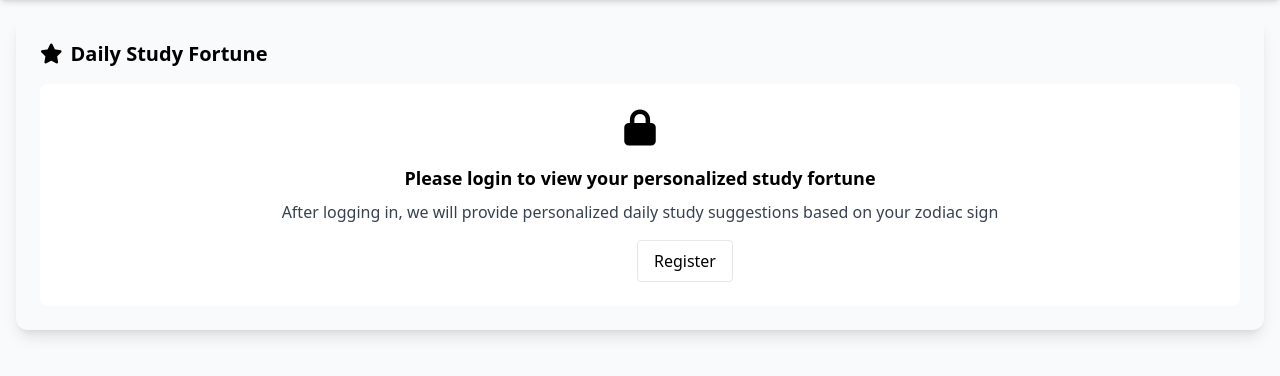
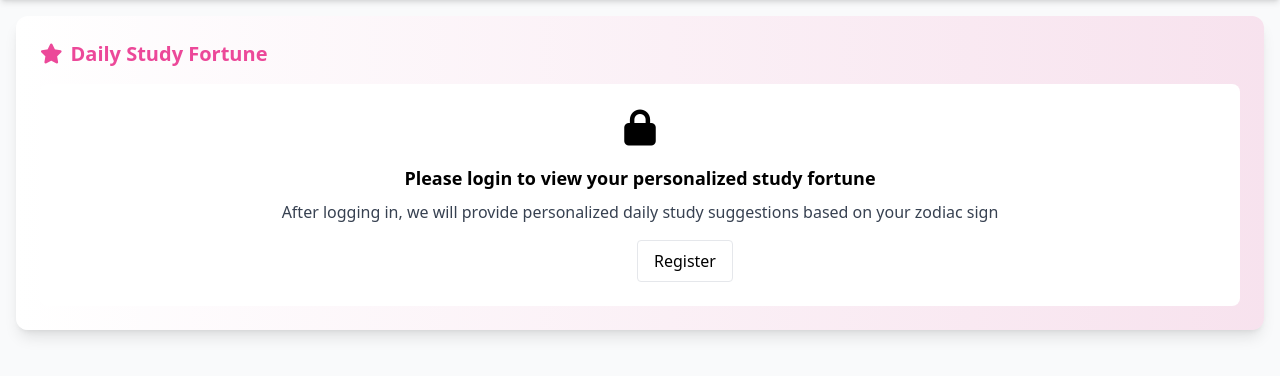
Before and after one commit to ZyanNo1/StudyPlanner-Pro, a Flask app: template codes/studyplanner-web/templates/luck.html in a window 1280 px wide. Shown: the part 80-456 px from the top of the page. Run offline with Flask 3, Linux system fonts and the light colour scheme; the template is opened without the code that fills it: most values are stand-ins (such as "Sample title", 1, 10 or a date in 2020); some libraries are stand-ins or nearby versions.

Commit message:
Update luck.html

```diff
--- a/codes/studyplanner-web/templates/luck.html
+++ b/codes/studyplanner-web/templates/luck.html
@@ -48,54 +48,69 @@
     </nav>
 
     <main class="container mx-auto px-4 pt-24 pb-16">
-        <div class="bg-gradient-to-r from-pink-100 to-pink-200 rounded-xl shadow-lg p-6">
-            <h2 class="text-xl font-bold text-pink-800 mb-4 flex items-center">
-                <i class="fa-solid fa-star text-pink-500 mr-2"></i>
+        {% set color_map = {
+            'red': '#dc2626',
+            'green': '#16a34a',
+            'yellow': '#ca8a04',
+            'white': '#111827',
+            'gold': '#d97706',
+            'gray': '#4b5563',
+            'blue': '#2563eb',
+            'purple': '#7c3aed',
+            'orange': '#f97316',
+            'brown': '#92400e',
+            'lightblue': '#2563eb',
+            'pink': '#ec4899'
+        } %}
+        {% set luck_color = color_map.get((daily_luck.color|default('pink'))|lower|replace(' ', ''), '#ec4899') %}
+        <div class="rounded-xl shadow-lg p-6" style="background: linear-gradient(90deg, #ffffff, {{ luck_color }}22);">
+            <h2 class="text-xl font-bold text-gray-800 mb-4 flex items-center" style="color: {{ luck_color }};">
+                <i class="fa-solid fa-star mr-2" style="color: {{ luck_color }};"></i>
                 Daily Study Fortune
             </h2>
 
             {% if session.username %}
             <div class="bg-white rounded-lg p-6 shadow">
                 <div class="flex flex-col md:flex-row items-center md:items-start gap-6">
-                    <div class="bg-pink-50 rounded-full p-6 flex items-center justify-center">
-                        <i class="fa-solid fa-star text-pink-500 text-5xl"></i>
+                    <div class="rounded-full p-6 flex items-center justify-center" style="border: 2px solid {{ luck_color }}; background-color: {{ luck_color }}1a;">
+                        <i class="fa-solid fa-star text-5xl" style="color: {{ luck_color }};"></i>
                     </div>
                     <div class="flex-1">
-                        <h3 class="text-lg font-semibold text-pink-800">Dear {{ session.username }}, {{ user.zodiac_sign }}'s Daily Study Fortune</h3>
+                        <h3 class="text-lg font-semibold text-gray-800" style="color: {{ luck_color }};">Dear {{ session.username }}, {{ user.zodiac_sign }}'s Daily Study Fortune</h3>
                         <p class="mt-2 text-gray-700">Date: {{ datetime.now().strftime('%B %d, %Y') }}</p>
                         <p class="mt-2 text-gray-700">Zodiac Sign: {{ user.zodiac_sign }}</p>
                     </div>
                 </div>
 
                 <div class="mt-6 space-y-4">
-                    <div class="bg-pink-50 rounded-lg p-4">
-                        <h4 class="font-medium text-pink-700 mb-2">Fortune Summary</h4>
+                    <div class="rounded-lg p-4" style="border: 1px solid {{ luck_color }}; background-color: {{ luck_color }}0f;">
+                        <h4 class="font-medium text-gray-800 mb-2" style="color: {{ luck_color }};">Fortune Summary</h4>
                         <p class="text-gray-700">{{ daily_luck.summary }}</p>
                     </div>
 
-                    <div class="bg-white border border-pink-200 rounded-lg p-4">
-                        <h4 class="font-medium text-pink-700 mb-2">Detailed Analysis</h4>
+                    <div class="bg-white border border-pink-200 rounded-lg p-4" style="border-color: {{ luck_color }};">
+                        <h4 class="font-medium text-gray-800 mb-2" style="color: {{ luck_color }};">Detailed Analysis</h4>
                         <p class="text-gray-700">{{ daily_luck.details }}</p>
                     </div>
 
                     <div class="grid grid-cols-1 md:grid-cols-3 gap-4">
-                        <div class="bg-white border border-pink-200 rounded-lg p-4">
-                            <h4 class="font-medium text-pink-700 mb-2">Lucky Color</h4>
+                        <div class="bg-white border border-pink-200 rounded-lg p-4" style="border-color: {{ luck_color }};">
+                            <h4 class="font-medium text-gray-800 mb-2" style="color: {{ luck_color }};">Lucky Color</h4>
                             <p class="text-gray-700">{{ daily_luck.color }}</p>
                         </div>
-                        <div class="bg-white border border-pink-200 rounded-lg p-4">
-                            <h4 class="font-medium text-pink-700 mb-2">Lucky Number</h4>
+                        <div class="bg-white border border-pink-200 rounded-lg p-4" style="border-color: {{ luck_color }};">
+                            <h4 class="font-medium text-gray-800 mb-2" style="color: {{ luck_color }};">Lucky Number</h4>
                             <p class="text-gray-700">{{ daily_luck.number }}</p>
                         </div>
-                        <div class="bg-white border border-pink-200 rounded-lg p-4">
-                            <h4 class="font-medium text-pink-700 mb-2">Study Advice</h4>
+                        <div class="bg-white border border-pink-200 rounded-lg p-4" style="border-color: {{ luck_color }};">
+                            <h4 class="font-medium text-gray-800 mb-2" style="color: {{ luck_color }};">Study Advice</h4>
                             <p class="text-gray-700">{{ daily_luck.advice }}</p>
                         </div>
                     </div>
                 </div>
 
                 <div class="mt-6">
-                    <a href="/" class="bg-pink-500 text-white px-4 py-2 rounded hover:bg-pink-600 transition-colors">
+                    <a href="/" class="text-white px-4 py-2 rounded transition-colors" style="background-color: {{ luck_color }};">
                         Back to Home
                     </a>
                 </div>
```
Also changed, not shown: codes/studyplanner-web/templates/index.html (+19 -4 lines).
